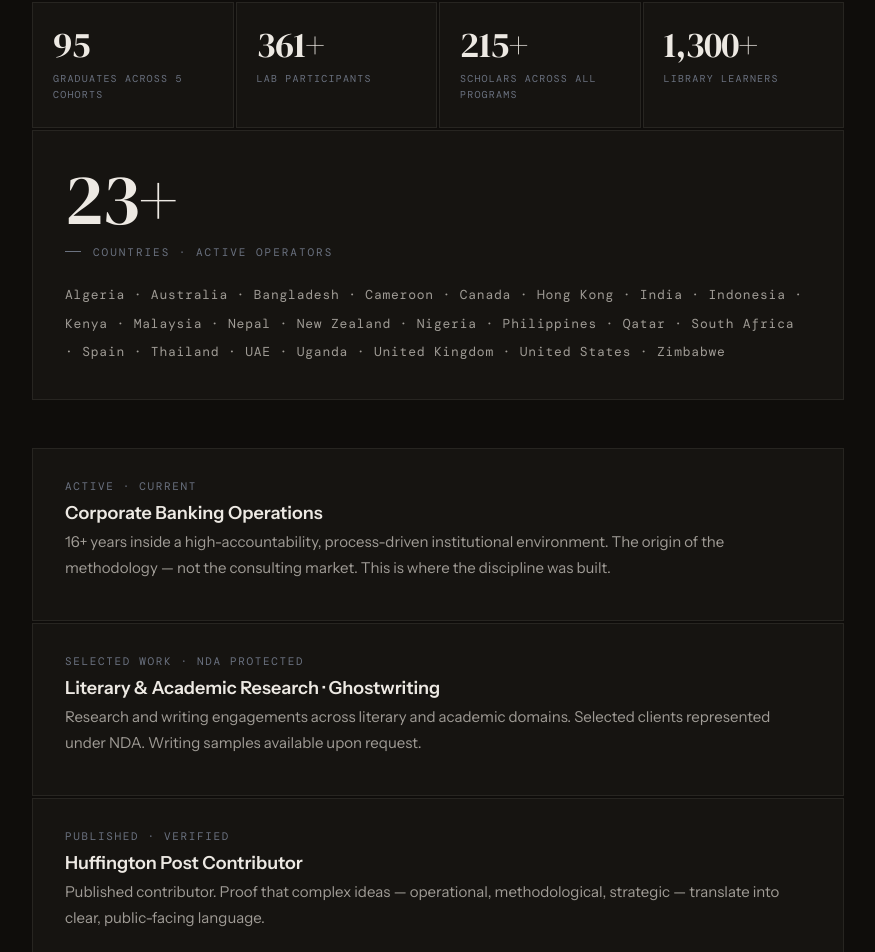
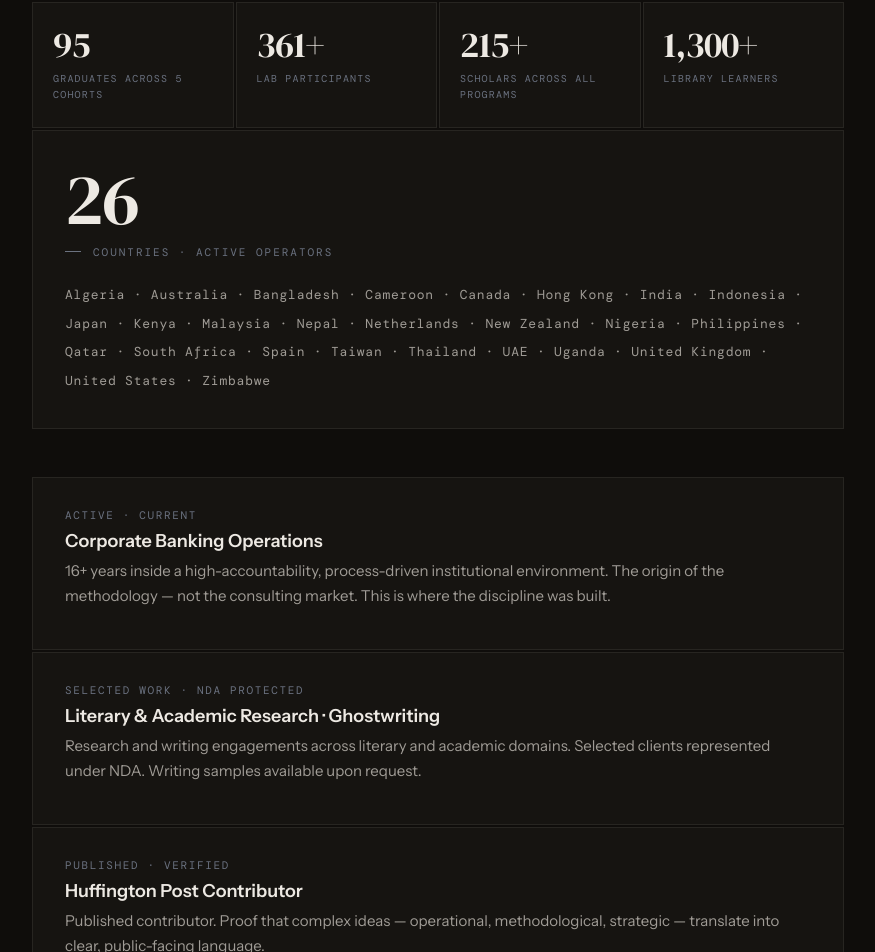
Before and after one commit to kittycataclysmic/founder-portfolio, a React (Vite) app: page / in a window 1280 px wide. Shown: the part 1696-2648 px from the top of the page, without its empty margins (202-1077 px from the left). Built offline with nearby package versions, Linux system fonts and the light colour scheme.

Commit message:
Update App.jsx

```diff
--- a/src/App.jsx
+++ b/src/App.jsx
@@ -591,9 +591,9 @@ export default function App() {
           </div>
 
           <div className="country-block">
-            <div className="country-num">23+</div>
+            <div className="country-num">26</div>
             <div className="country-label">Countries · Active Operators</div>
-            <div className="country-list">Algeria · Australia · Bangladesh · Cameroon · Canada · Hong Kong · India · Indonesia · Kenya · Malaysia · Nepal · New Zealand · Nigeria · Philippines · Qatar · South Africa · Spain · Thailand · UAE · Uganda · United Kingdom · United States · Zimbabwe</div>
+            <div className="country-list">Algeria · Australia · Bangladesh · Cameroon · Canada · Hong Kong · India · Indonesia ·  Japan · Kenya · Malaysia · Nepal · Netherlands · New Zealand · Nigeria · Philippines · Qatar · South Africa · Spain · Taiwan · Thailand · UAE · Uganda · United Kingdom · United States · Zimbabwe</div>
           </div>
 
           <div className="creds">
```
